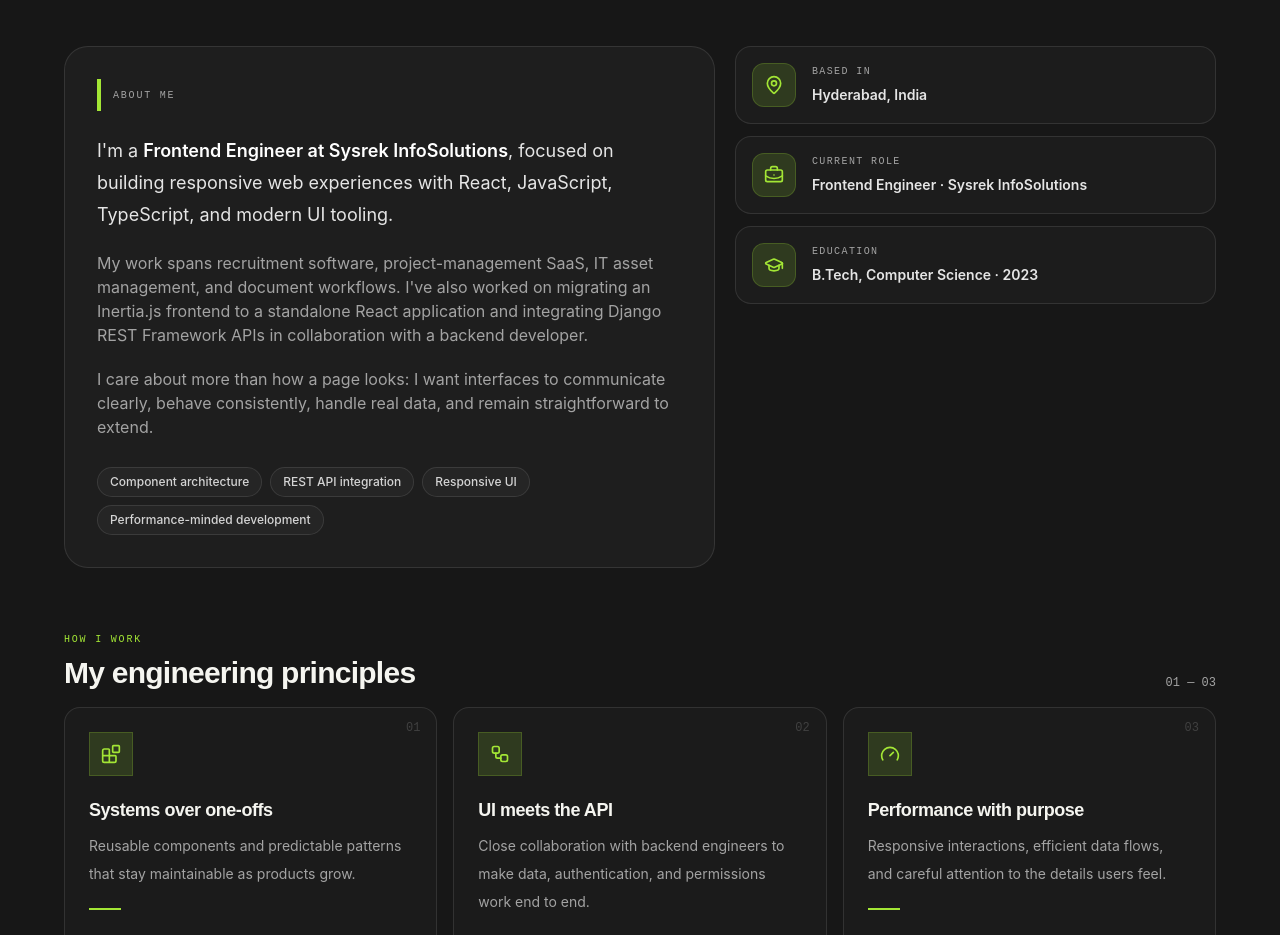
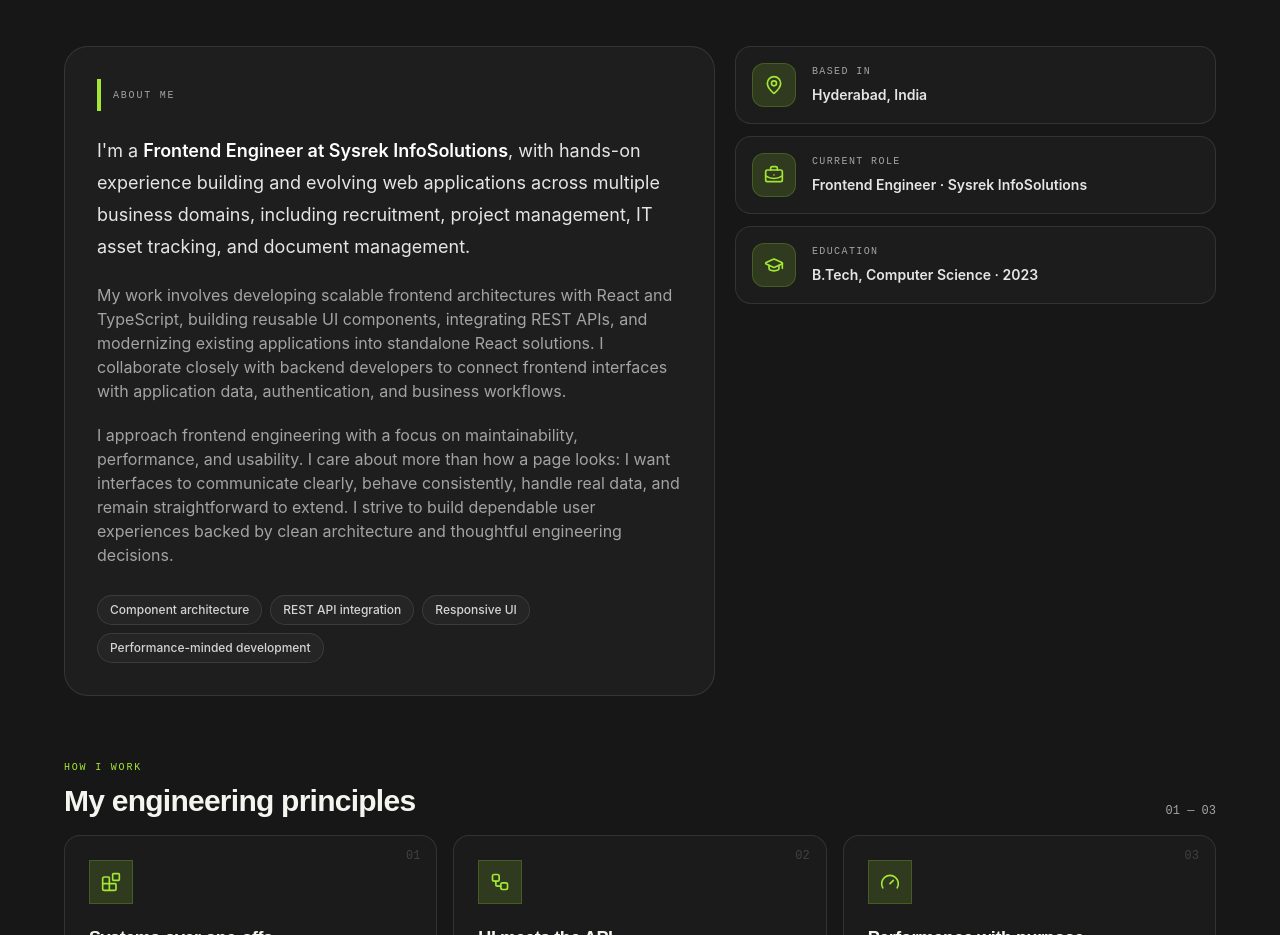
Before and after one commit to vasanthmuthoju/vasanth-portfolio, a React (Vite) app: page / in a window 1280 px wide. Shown: the part 1280-2215 px from the top of the page. Built offline with nearby package versions, Linux system fonts and the light colour scheme.

Commit message:
Improve portfolio about

```diff
--- a/src/components/sections/About.tsx
+++ b/src/components/sections/About.tsx
@@ -100,30 +100,40 @@ export function About() {
                             </span>
                         </div>
 
+                        {/* Professional introduction */}
                         <p className="text-lg leading-8 text-neutral-700 dark:text-neutral-200">
                             I'm a{" "}
                             <strong className="font-semibold text-neutral-950 decoration-lime-400 decoration-2 underline-offset-4 dark:text-white">
                                 Frontend Engineer at Sysrek InfoSolutions
                             </strong>
-                            , focused on building responsive web experiences
-                            with React, JavaScript, TypeScript, and modern UI
-                            tooling.
+                            , with hands-on experience building and evolving
+                            web applications across multiple business domains,
+                            including recruitment, project management, IT asset
+                            tracking, and document management.
                         </p>
 
+                        {/* Technical experience */}
                         <p className="mt-5 text-sm leading-7 text-neutral-600 dark:text-neutral-400 sm:text-base">
-                            My work spans recruitment software,
-                            project-management SaaS, IT asset management, and
-                            document workflows. I've also worked on migrating
-                            an Inertia.js frontend to a standalone React
-                            application and integrating Django REST Framework
-                            APIs in collaboration with a backend developer.
+                            My work involves developing scalable frontend
+                            architectures with React and TypeScript, building
+                            reusable UI components, integrating REST APIs, and
+                            modernizing existing applications into standalone
+                            React solutions. I collaborate closely with backend
+                            developers to connect frontend interfaces with
+                            application data, authentication, and business
+                            workflows.
                         </p>
 
+                        {/* Engineering philosophy */}
                         <p className="mt-5 text-sm leading-7 text-neutral-600 dark:text-neutral-400 sm:text-base">
-                            I care about more than how a page looks: I want
-                            interfaces to communicate clearly, behave
-                            consistently, handle real data, and remain
-                            straightforward to extend.
+                            I approach frontend engineering with a focus on
+                            maintainability, performance, and usability. I care
+                            about more than how a page looks: I want interfaces
+                            to communicate clearly, behave consistently, handle
+                            real data, and remain straightforward to extend. I
+                            strive to build dependable user experiences backed
+                            by clean architecture and thoughtful engineering
+                            decisions.
                         </p>
 
                         {/* Skills and approach */}
```
